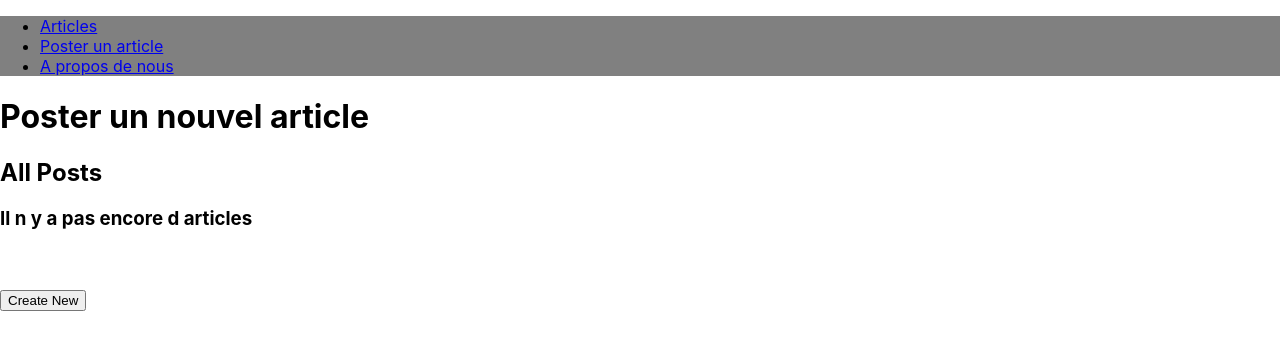
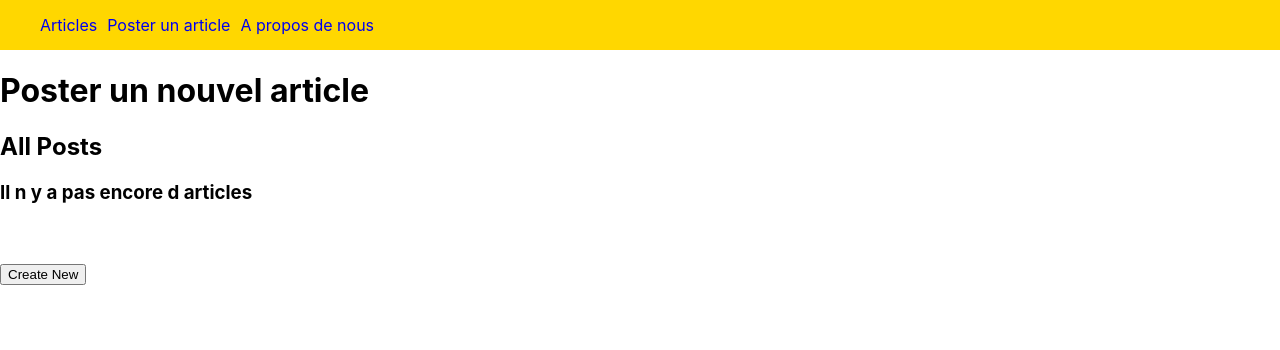
Before and after one commit to EauDeux/React-Project-AK, a React (Create React App) app: page /articles in a window 1280 px wide. Shown: the top 350 px of the page. Built offline with nearby package versions, Linux system fonts and the light colour scheme.

Commit message:
styled componente nav

```diff
--- /dev/null
+++ b/src/components/header/Menu.styled.js
@@ -0,0 +1,23 @@
+import styled from 'styled-components'
+
+export const StyledNav = styled.nav`
+  background-color: gold;
+  width: 100%;
+  height: 50px;
+  display: flex;
+  align-items: center;
+  /* justify-content: space-around; */
+`
+
+export const StyledUl = styled.ul`
+  list-style: none;
+  display: flex;
+  justify-content: flex-end;
+  /* align-items: flex-start; */
+`
+
+export const StyledLink = styled.a`
+  text-decoration: none;
+  display: block;
+  margin-right: 10px;
+`
--- a/src/components/header/index.js
+++ b/src/components/header/index.js
@@ -1,6 +1,7 @@
 import React from 'react'
+import { StyledNav, StyledUl, StyledLink } from './Menu.styled'
 
-import './index.css'
+// import './index.css'
 
 import { BrowserRouter as Router, Link } from 'react-router-dom'
 import Routes from '../../config/router'
@@ -10,19 +11,19 @@ const Header = props => {
   return (
     <header className='App-header'>
       <Router>
-        <nav>
-          <ul>
-            <li>
+        <StyledNav>
+          <StyledUl>
+            <StyledLink>
               <Link to='/'>Articles</Link>
-            </li>
-            <li>
+            </StyledLink>
+            <StyledLink>
               <Link to='/articles'>Poster un article</Link>
-            </li>
-            <li>
+            </StyledLink>
+            <StyledLink>
               <Link to='/about'>A propos de nous</Link>
-            </li>
-          </ul>
-        </nav>
+            </StyledLink>
+          </StyledUl>
+        </StyledNav>
 
         <Routes></Routes>
       </Router>
--- /dev/null
+++ b/src/config/globalStyle.js
@@ -0,0 +1,18 @@
+import { createGlobalStyle } from 'styled-components'
+
+const GlobalStyle = createGlobalStyle`
+  html, body {
+    margin: 0;
+    padding: 0;
+    /* background-color: red; */
+  }
+
+  a {
+    text-decoration: none;
+  }
+
+
+
+`
+
+export { GlobalStyle }
--- /dev/null
+++ b/src/config/theme.js
@@ -0,0 +1,5 @@
+const theme = {
+  primary: 'blue'
+}
+
+export { theme }
--- a/src/pages/App.js
+++ b/src/pages/App.js
@@ -1,13 +1,21 @@
 import React from 'react'
+import { ThemeProvider } from 'styled-components'
+// import { createGlobalStyle } from 'styled-components'
 
 import './App.css'
 import Header from '../components/header'
 
+import { theme } from '../config/theme'
+import { GlobalStyle } from '../config/globalStyle'
+
 function App() {
   return (
-    <div className='App'>
-      <Header></Header>
-    </div>
+    <ThemeProvider theme={theme}>
+      <>
+        <GlobalStyle />
+        <Header></Header>
+      </>
+    </ThemeProvider>
   )
 }
 
```
Also changed, not shown: src/components/allPost/index.js (+0 -9 lines).
